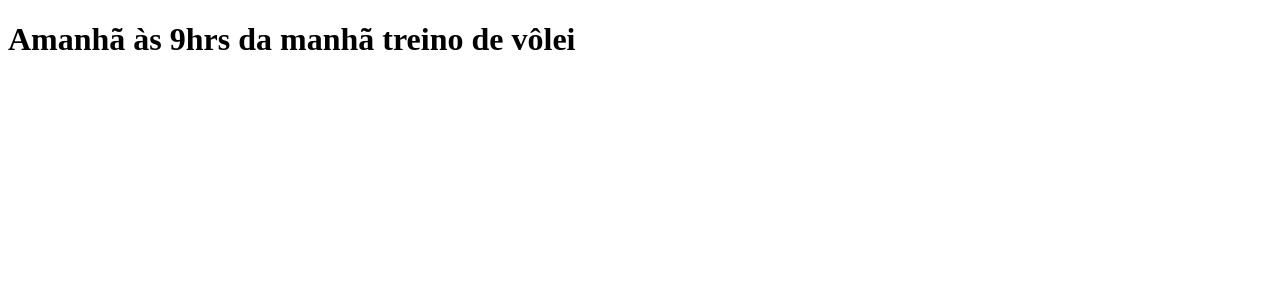
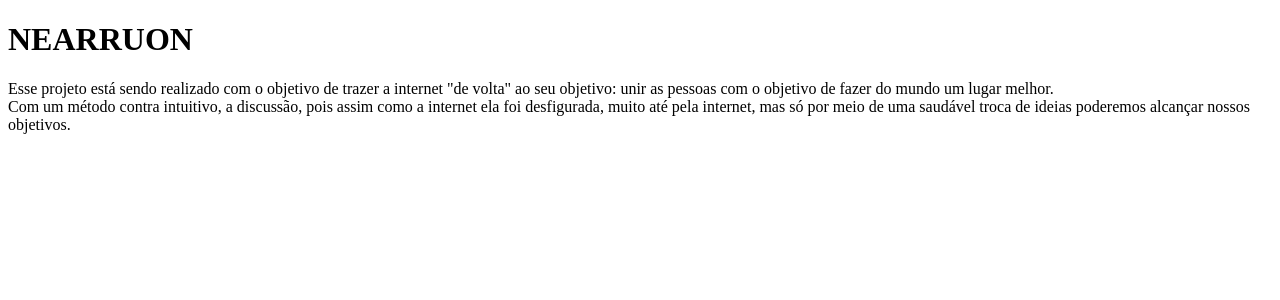
Before and after one commit to Riptchip/clone-tabnews, a Next.js app: page / in a window 1280 px wide. Shown: the top 300 px of the page. Built offline with nearby package versions, Linux system fonts and the light colour scheme.

Commit message:
Atualiza página em construção para resumir o projeto

```diff
--- a/pages/index.js
+++ b/pages/index.js
@@ -1,5 +1,18 @@
 function Home() {
-  return <h1>Amanhã às 9hrs da manhã treino de vôlei</h1>;
+  return (
+    <div>
+      <h1>NEARRUON</h1>
+      <p>
+        Esse projeto está sendo realizado com o objetivo de trazer a internet
+        "de volta" ao seu objetivo: unir as pessoas com o objetivo de fazer do
+        mundo um lugar melhor.
+        <br></br>
+        Com um método contra intuitivo, a discussão, pois assim como a internet
+        ela foi desfigurada, muito até pela internet, mas só por meio de uma
+        saudável troca de ideias poderemos alcançar nossos objetivos.
+      </p>
+    </div>
+  );
 }
 
 export default Home;
```
